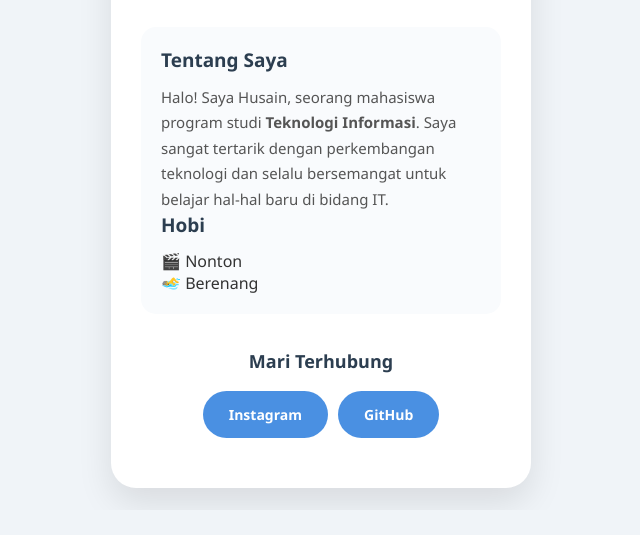
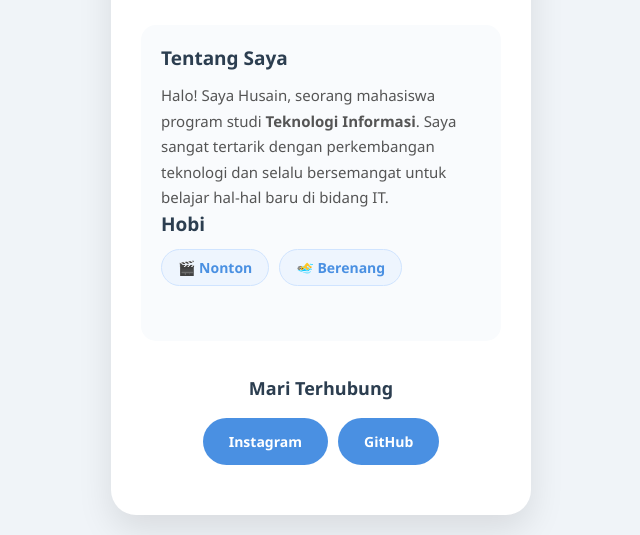
Before and after one commit to husainghn-boop/portofolio, a plain HTML site: page index.html in a window 1280 px wide. Shown: the part 290-825 px from the top of the page, without its empty margins (319-959 px from the left). Before the commit the page ends 800 px from the top, so only its background shows below. Drawn offline with Linux system fonts and the light colour scheme.

Commit message:
Add hobbies section and related styles
Added hobbies section with styling for hobby tags.

```diff
--- a/style.css
+++ b/style.css
@@ -49,6 +49,34 @@ body {
     border: 5px solid #ffffff;
     /* box-shadow: 0 5px 15px rgba(74, 144, 226, 0.3); */
     background-color: #eee; /* Warna dasar jika foto gagal dimuat */
+}
+
+/* Bagian Hobi */
+.hobbies-section {
+    margin-bottom: 35px;
+    text-align: left;
+}
+
+.hobbies-section h2 {
+    font-size: 18px;
+    color: #2c3e50;
+    margin-bottom: 15px;
+}
+
+.hobbies-list {
+    display: flex;
+    gap: 10px;
+    flex-wrap: wrap;
+}
+
+.hobby-tag {
+    background-color: #eef5fe;
+    color: #4a90e2;
+    padding: 8px 16px;
+    border-radius: 20px;
+    font-size: 14px;
+    font-weight: 600;
+    border: 1px solid #d0e4ff;
 }
 
 h1 {
```
